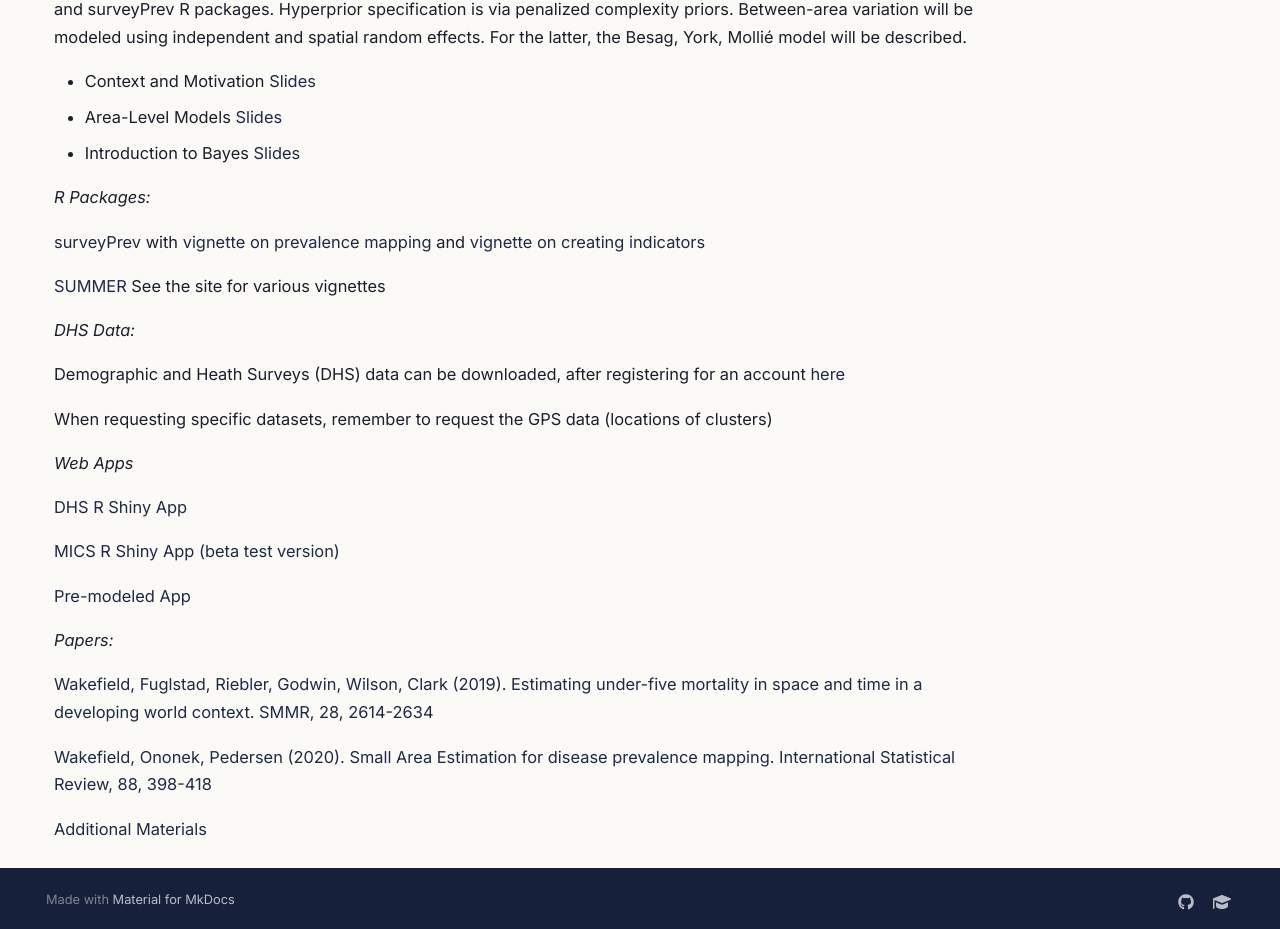
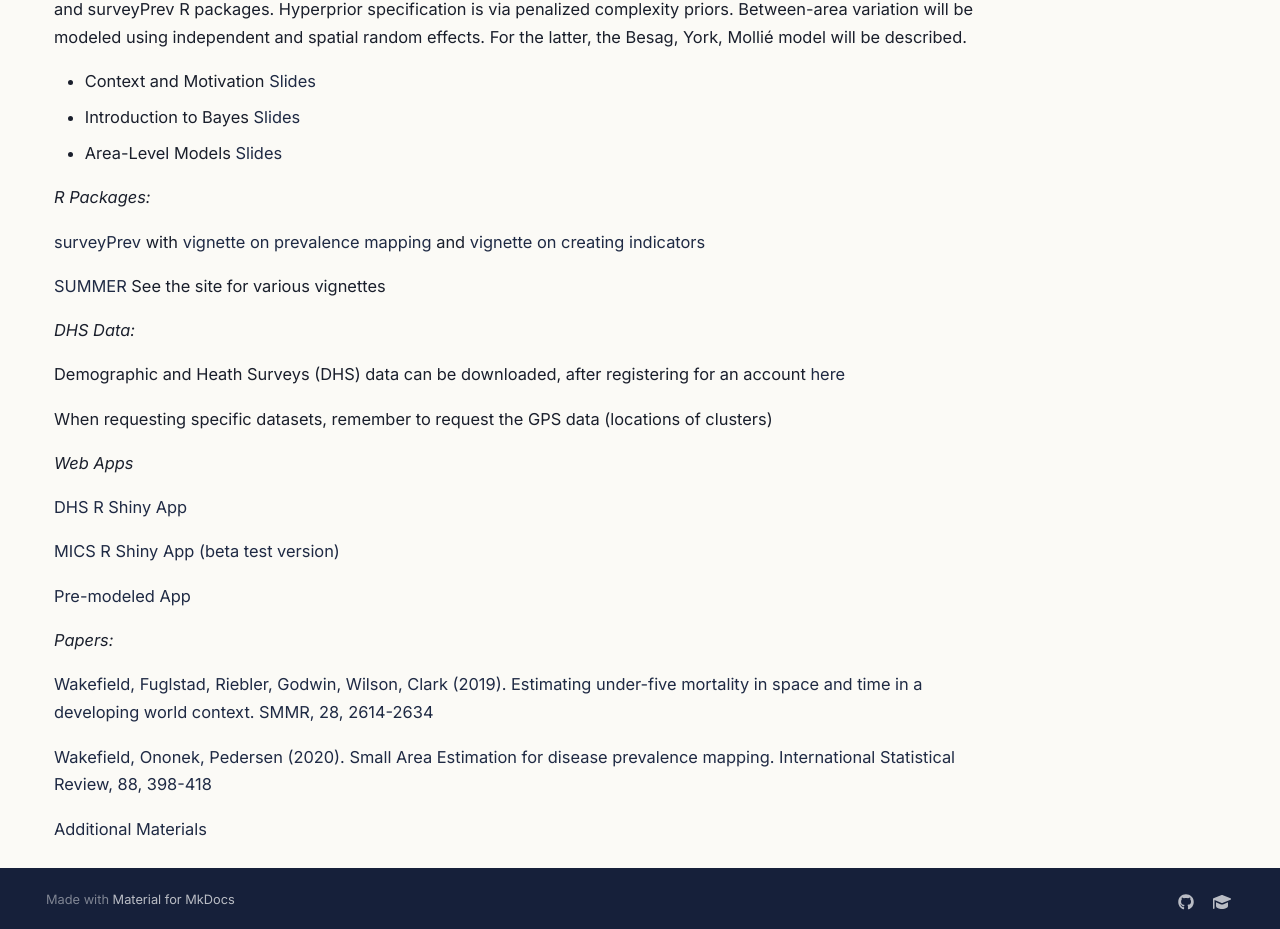
Before and after one commit to jonwake/website, an MkDocs documentation site: the page built from docs/teaching-SAE-course.md, in a window 1280 px wide and 1305 px high. Shown: the part 373-1302 px from the top of the window. Built offline with MkDocs 1.6.1 and Material for MkDocs 9.7.7, drawn with Linux system fonts in a browser that asks for light colours.

```diff
--- a/docs/teaching-SAE-course.md
+++ b/docs/teaching-SAE-course.md
@@ -5,8 +5,9 @@
 Small area estimation is of crucial importance in low- and middle-income countries (LMICs). A modern Bayesian treatment will be presented and illustrated using a range of examples. Area-level (Fay–Herriot) and unit-level models will be presented. Unit-level models for both linear and generalized linear models will be discussed. Fast computation is carried out with the Integrated Nested Laplace Approximation (INLA) method, which is embedded within the SUMMER and surveyPrev R packages. Hyperprior specification is via penalized complexity priors. Between-area variation will be modeled using independent and spatial random effects. For the latter, the Besag, York, Mollié model will be described.
 
 - Context and Motivation [Slides](files/SAE-files/SAE-Motivation.pdf)
+- Introduction to Bayes [Slides](files/SAE-files/SAE-Bayes.pdf)
 - Area-Level Models [Slides](files/SAE-files/SAE-Area-Level-Models.pdf)
-- Introduction to Bayes [Slides](files/SAE-files/SAE-Bayes.pdf)
+
 
 *R Packages:*
 
```
